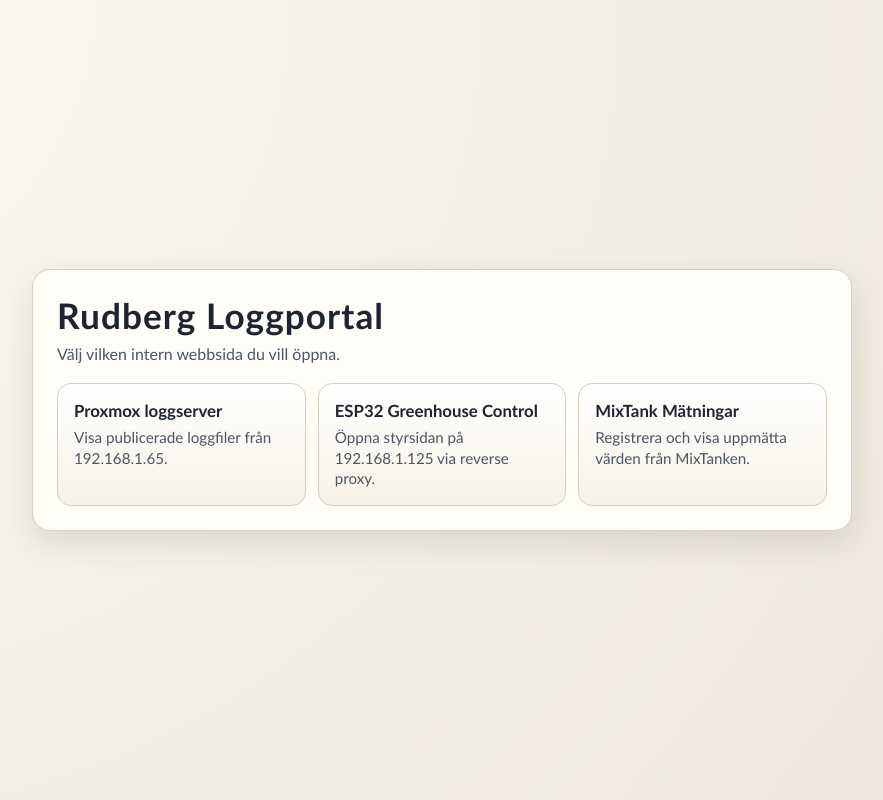
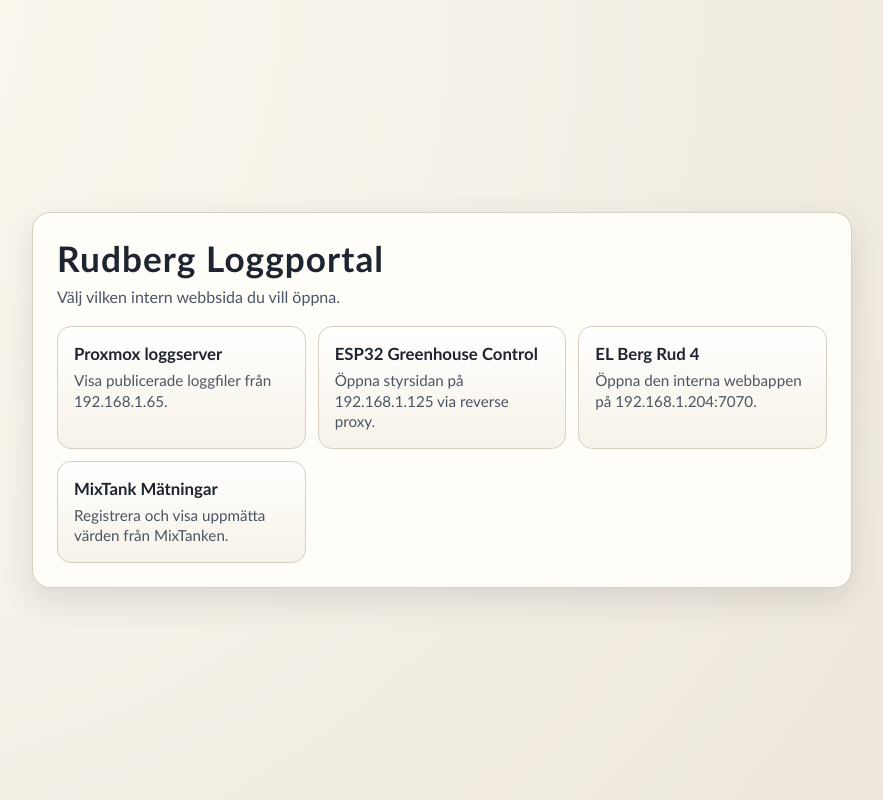
Before and after one commit to TomasAssemblinEL/ProxmoxPubliseradeWebbLoggar, a Flask app: page / in a window 1280 px wide. Shown: the whole page, without its empty margins (198-1081 px from the left). Run offline with Flask 3, Linux system fonts and the light colour scheme.

Commit message:
Add EL Berg Rud 4 proxy and portal entry

```diff
--- a/app.py
+++ b/app.py
@@ -15,6 +15,7 @@ DB_PATH = DATA_DIR / "mixtank.db"
 LOG_DIR = BASE_DIR / "logs"
 LOG_CATEGORIES = ("VMM1", "VMM2", "MixTank", "Irrigation")
 LOG_DAYS_WINDOW = 5
+EL_BERG_RUD_4_URL = "http://192.168.1.204:7070/"
 
 app = Flask(__name__)
 app.config["SQLALCHEMY_DATABASE_URI"] = f"sqlite:///{DB_PATH}"
@@ -122,6 +123,11 @@ def logs_index():
 def view_log(category: str, filename: str):
     log_path = resolve_log_file(category, filename)
     return send_file(log_path, mimetype="text/plain; charset=utf-8")
+
+
+@app.route("/el-berg-rud-4")
+def el_berg_rud_4():
+    return redirect(EL_BERG_RUD_4_URL, code=302)
 
 
 @app.route("/mixtank", methods=["GET", "POST"])
--- a/templates/portal.html
+++ b/templates/portal.html
@@ -97,6 +97,11 @@
         <div class="desc">Öppna styrsidan på 192.168.1.125 via reverse proxy.</div>
       </a>
 
+      <a class="card" href="{{ url_for('el_berg_rud_4') }}" target="_blank" rel="noopener noreferrer">
+        <div class="title">EL Berg Rud 4</div>
+        <div class="desc">Öppna den interna webbappen på 192.168.1.204:7070.</div>
+      </a>
+
       <a class="card" href="{{ url_for('mixtank_index') }}">
         <div class="title">MixTank Mätningar</div>
         <div class="desc">Registrera och visa uppmätta värden från MixTanken.</div>
```
Also changed, not shown: system-architecture.md (+1 -0 lines), README.md, 2 other files.
